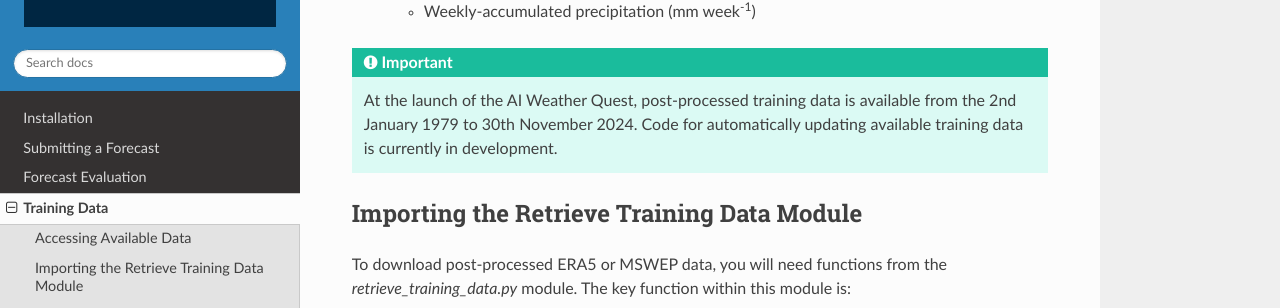
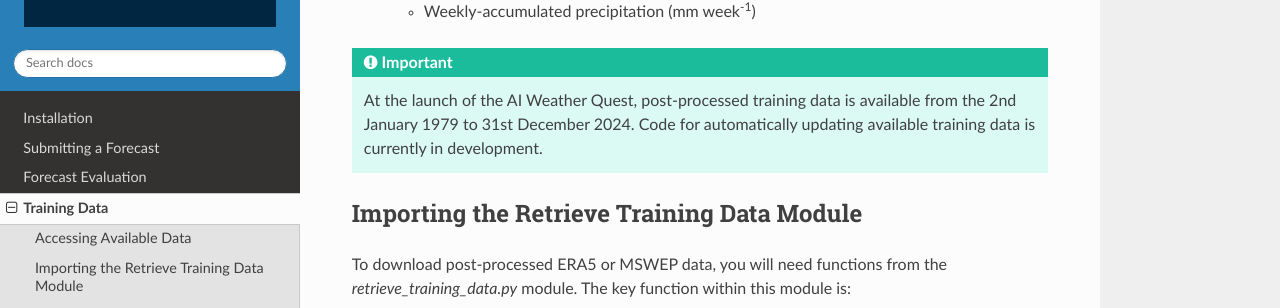
Before and after one commit to joshuatalib/AI_weather_quest, a Sphinx documentation site: the page built from docs/source/training_data.rst, in a window 1280 px wide and 900 px high, scrolled down 325 px. Shown: the part 167-475 px from the top of the window. Built offline with Sphinx 7.4.7 and the Read the Docs theme 3.1.0, drawn with Linux system fonts in a browser that asks for light colours; pages that are not in the unit, such as notebooks, are missing from menus.

Commit message:
Update training_data.rst

```diff
--- a/docs/source/training_data.rst
+++ b/docs/source/training_data.rst
@@ -15,7 +15,7 @@
 
 .. important::
 
-   At the launch of the AI Weather Quest, post-processed training data is available from the 2nd January 1979 to 30th November 2024. Code for automatically updating available training data is currently in development.
+   At the launch of the AI Weather Quest, post-processed training data is available from the 2nd January 1979 to 31st December 2024. Code for automatically updating available training data is currently in development.
 
 Importing the Retrieve Training Data Module
 --------------------------------------------
```
